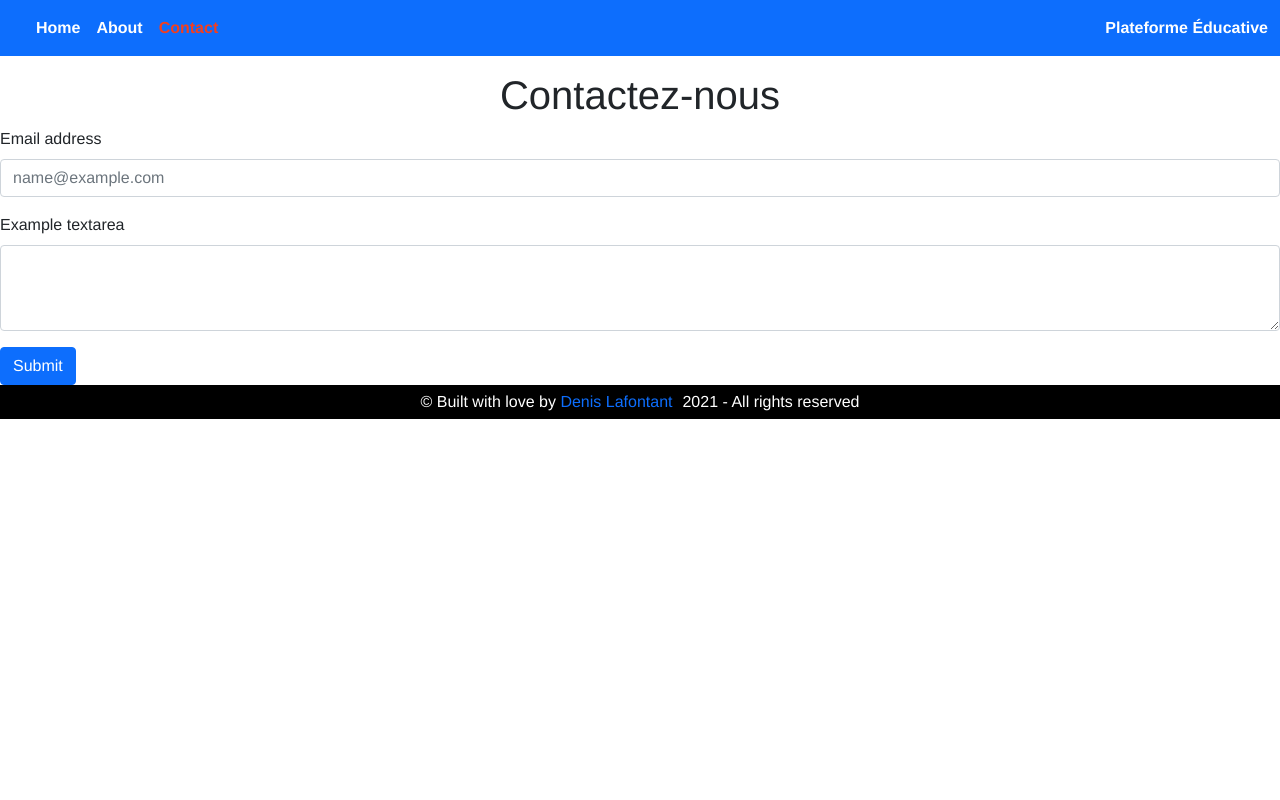
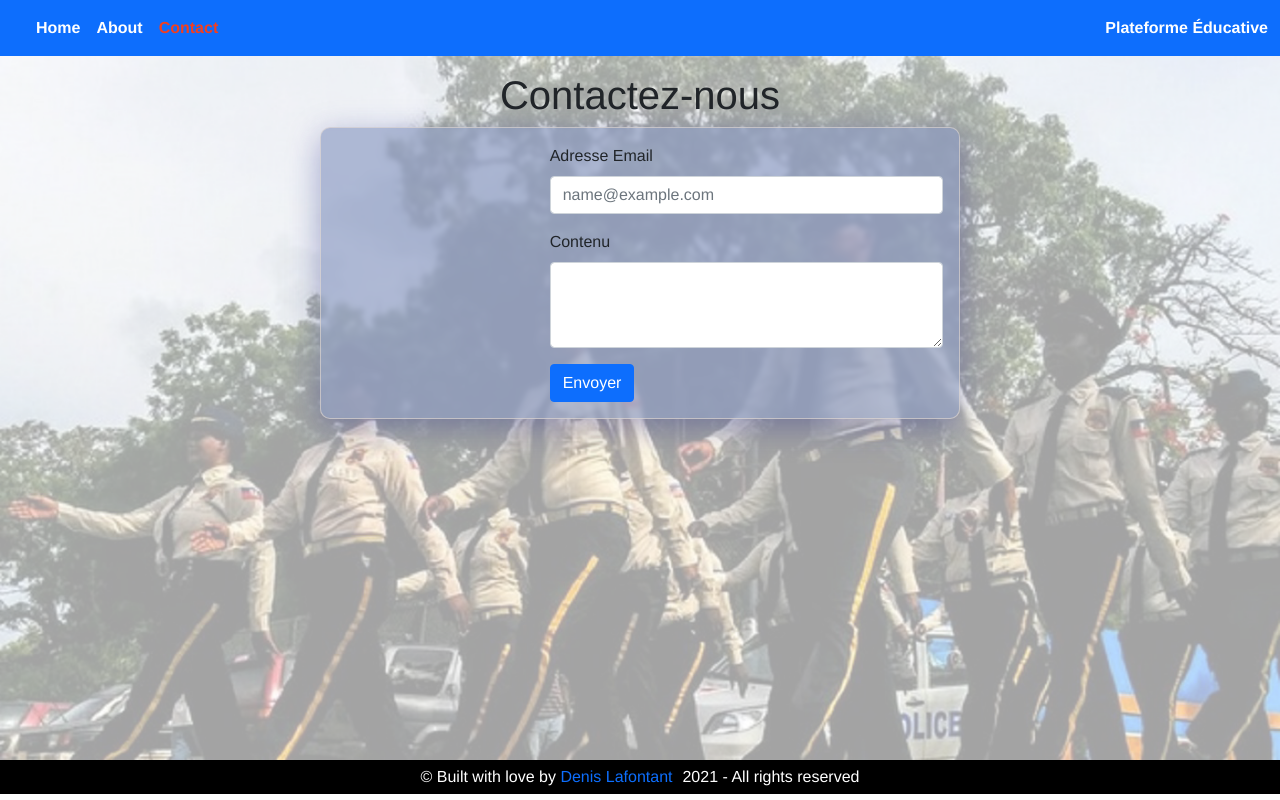
Before and after one commit to icebox827/pamif, a Vue app: page /contact in a window 1280 px wide. Built offline with nearby package versions, Linux system fonts and the light colour scheme.

Commit message:
Update contacForm component

```diff
--- a/package.json
+++ b/package.json
@@ -14,7 +14,8 @@
     "@fortawesome/vue-fontawesome": "^3.0.0-4",
     "core-js": "^3.6.5",
     "vue": "^3.0.0",
-    "vue-router": "^4.0.0-0"
+    "vue-router": "^4.0.0-0",
+    "vue2-google-maps": "^0.10.7"
   },
   "devDependencies": {
     "@vue/cli-plugin-babel": "~4.5.0",
--- a/src/components/ContactForm.vue
+++ b/src/components/ContactForm.vue
@@ -1,24 +1,57 @@
 <template>
   <section>
+    <div class="image" :style="{ backgroundImage: `url( ${Image} )` }">
         <h1>{{ msg }}</h1>
-    <div class="form">
+        <div class="card mb-3" style="max-width: 640px;">
+          <div class="row g-0">
+            <div class="col-md-4">
+              <!-- <img src="..." class="img-fluid rounded-start" alt="..."> -->
+            </div>
+            <div class="col-md-8">
+              <div class="card-body">
                 <form action="">
+                  <fieldset>
                     <div class="mb-3">
-          <label for="exampleFormControlInput1" class="form-label">Email address</label>
+                      <label for="exampleFormControlInput1" class="form-label">Adresse Email</label>
                       <input type="email" class="form-control" id="exampleFormControlInput1" placeholder="name@example.com">
                     </div>
                     <div class="mb-3">
-          <label for="exampleFormControlTextarea1" class="form-label">Example textarea</label>
+                      <label for="exampleFormControlTextarea1" class="form-label">Contenu</label>
                       <textarea class="form-control" id="exampleFormControlTextarea1" rows="3"></textarea>
                     </div>
-        <button type="submit" class="btn btn-primary">Submit</button>
+                    <button type="submit" class="btn btn-primary">Envoyer</button>
+                  </fieldset>
                 </form>
+              </div>
+            </div>
+          </div>
+        </div>
+        <!-- <div class="card" style="width: 34rem;">
+          <form action="">
+            <fieldset>
+              <div class="mb-3">
+                <label for="exampleFormControlInput1" class="form-label">Adresse Email</label>
+                <input type="email" class="form-control" id="exampleFormControlInput1" placeholder="name@example.com">
+              </div>
+              <div class="mb-3">
+                <label for="exampleFormControlTextarea1" class="form-label">Contenu</label>
+                <textarea class="form-control" id="exampleFormControlTextarea1" rows="3"></textarea>
+              </div>
+              <button type="submit" class="btn btn-primary">Envoyer</button>
+            </fieldset>
+          </form>
+        </div> -->
     </div>
   </section>
 </template>
 
 <script>
+import Image from '@/assets/background1.png'
+
 export default {
+  data: () => ({
+    Image
+  }),
   name: 'ContactForm',
   props: {
     msg: String
@@ -27,8 +60,26 @@ export default {
 </script>
 
 <style scoped>
+.image {
+  height: 88vh;
+  background-position: center;
+  background-repeat: no-repeat;
+  background-size: cover;
+}
+
 h1 {
-    margin-top: 15px;
+  padding-top: 15px;
   text-align: center;
 }
+
+.card {
+  margin-left: auto;
+  margin-right: auto;
+  background-color: rgba(137, 152, 194, 0.65);
+  border: 1px solid rgba(250, 235, 215, 0.473);
+  border-radius: 10px;
+  box-shadow: 0 8px 32px 0 rgba( 31, 38, 135, 0.37 );
+  backdrop-filter: blur( 2.5px );
+  -webkit-backdrop-filter: blur( 2.5px );
+}
 </style>
```
Also changed, not shown: src/assets/background1.png (added), 1 other file (tests, documents, lock files or other folders). Lines whose indentation alone changed are shown as unchanged.
